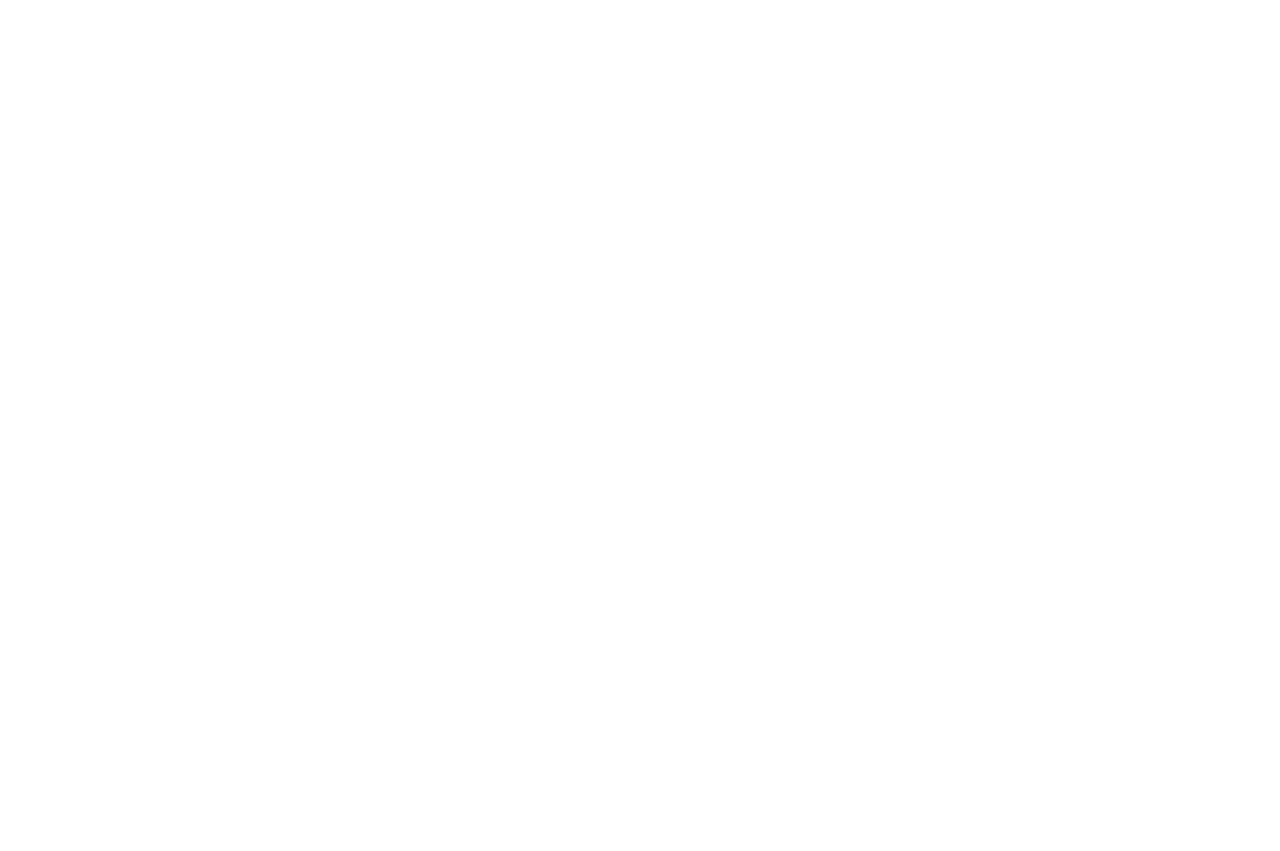
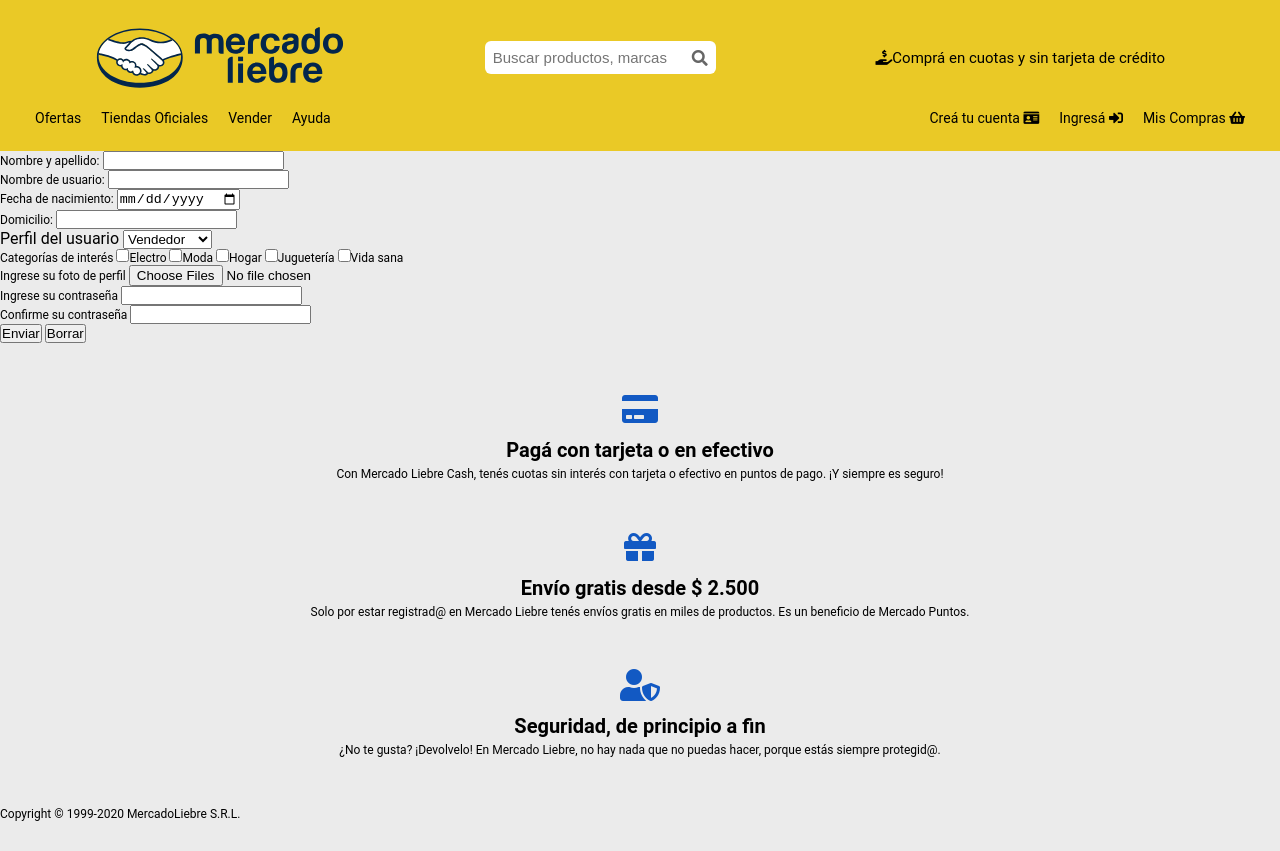
Before and after one commit to MagaliGiansiracusa/MercadoLiebre, a website: page views/register.html in a window 1280 px wide. Before the commit the page ends 800 px from the top, so only its background shows below. Drawn offline with Linux system fonts and the light colour scheme.

Commit message:
agrego los formularios

```diff
--- a/app.js
+++ b/app.js
@@ -11,10 +11,10 @@
     res.sendFile(__dirname + "/views/home.html")
 })
 
-app.get("/", (req,res)=>{
+app.get("/login", (req,res)=>{
     res.sendFile(__dirname + "/views/login.html")
 })
 
-app.get("/", (req,res)=>{
+app.get("/register", (req,res)=>{
     res.sendFile(__dirname + "/views/register.html")
 })
--- /dev/null
+++ b/public/css/styleLogin.css
@@ -0,0 +1,6 @@
+*{
+    margin: 0px;
+    padding: 0px;
+    box-sizing: border-box;
+}
+@import url('https://fonts.googleapis.com/css2?family=Roboto:wght@300&display=swap');
--- a/views/login.html
+++ b/views/login.html
@@ -1,12 +1,83 @@
-<!DOCTYPE html>
-<html lang="en">
+<html>
 <head>
-    <meta charset="UTF-8">
-    <meta http-equiv="X-UA-Compatible" content="IE=edge">
-    <meta name="viewport" content="width=device-width, initial-scale=1.0">
-    <title>Document</title>
+        <meta charset="UTF-8">
+        <meta http-equiv="X-UA-Compatible" content="IE=edge">
+        <meta name="viewport" content="width=device-width, initial-scale=1.0">
+        <title>Bienvenidos a Mercado Liebre</title>
+        <link rel="stylesheet" href="/css/style.css">
+        <link rel="stylesheet" href="/css/styleLogin.css">
+        <link href="https://cdnjs.cloudflare.com/ajax/libs/font-awesome/5.15.3/css/all.min.css"
+        rel="stylesheet" />
 </head>
 <body>
+    <header>
+        <div class="top-header">
+            <div class="logo">
+                <a href="/"><img src="/images/logo-mercado-liebre.svg" alt="logo de mercado liebre"/></a>
+            </div>
+            <form class="busqueda" action="submit" method="GET">
+                <input type="text" name="busar" placeholder="Buscar productos, marcas">
+                <i class="fa fa-search"></i>
+            </form>
+        </form>
+        <p class="subtitulo"><i class="fas fa-hand-holding-usd"></i>Comprá en cuotas y sin tarjeta de crédito
+        </p>
+    </div>
+        <div class="link">
 
+            <nav>
+                <ul>
+                    <li class="links"> <a href="#">Ofertas</a></li>
+                    <li class="links"> <a href="#">Tiendas Oficiales</a></li>
+                    <li class="links"> <a href="#">Vender</a></li>
+                    <li class="links"> <a href="#">Ayuda</a></li>
+                </ul>
+                <ul>
+                    <li class="links"><a href="/register">Creá tu cuenta <i class="fas fa-id-card"></i></a></li>
+                    <li class="links"><a href="/login">Ingresá <i class="fas fa-sign-in-alt"></i></a></li>
+                    <li class="links"><a href="#">Mis Compras <i class="fas fa-shopping-basket"></i></a></li>
+                </ul>
+            </nav>
+        </div>
+        <div class="burger-menu">
+            <i class="fas fa-bars"></i>
+        </div>
+    </header>
+    <form action="/login" method="POST">
+        <p>
+            <label for="usuario">Usuario:</label>
+            <input type="text" name="usuario" id="usuario">
+        </p>
+        <p>
+            <label for="contraseña">Contraseña:</label>
+            <input type="password" name="contraseña">
+        </p>
+        <p>
+            <a href="/"><button>Enviar</button></a>
+        </p>
+    </form>
+    <footer>
+        <section class="consejo">
+            <i class="fas fa-credit-card"></i>
+            <h3>Pagá con tarjeta o en efectivo</h3>
+            <p>Con Mercado Liebre Cash, tenés cuotas sin interés con tarjeta o efectivo en
+                puntos de pago. ¡Y siempre es seguro!</p>
+        </section>
+        <section class="consejo">
+            <i class="fas fa-gift"></i>
+            <h3>Envío gratis desde $ 2.500</h3>
+            <p>Solo por estar registrad@ en Mercado Liebre tenés envíos gratis en miles de
+                productos. Es un beneficio de Mercado Puntos.</p>
+        </section>
+        <section class="consejo">
+            <i class="fas fa-user-shield"></i>
+            <h3>Seguridad, de principio a fin</h3>
+            <p>¿No te gusta? ¡Devolvelo! En Mercado Liebre, no hay nada que no puedas hacer,
+                porque estás siempre protegid@.</p>
+        </section>
+        <section>
+            <p>Copyright © 1999-2020 MercadoLiebre S.R.L.</p>
+        </section>
+    </footer>
 </body>
 </html>
--- a/views/register.html
+++ b/views/register.html
@@ -0,0 +1,118 @@
+<html>
+<head>
+        <meta charset="UTF-8">
+        <meta http-equiv="X-UA-Compatible" content="IE=edge">
+        <meta name="viewport" content="width=device-width, initial-scale=1.0">
+        <title>Bienvenidos a Mercado Liebre</title>
+        <link rel="stylesheet" href="/css/style.css">
+        <link rel="stylesheet" href="/css/styleRegister.css">
+        <link href="https://cdnjs.cloudflare.com/ajax/libs/font-awesome/5.15.3/css/all.min.css"
+        rel="stylesheet" />
+</head>
+<body>
+    <header>
+        <div class="top-header">
+            <div class="logo">
+                <a href="/"><img src="/images/logo-mercado-liebre.svg" alt="logo de mercado liebre"/></a>
+            </div>
+            <form class="busqueda" action="submit" method="GET">
+                <input type="text" name="busar" placeholder="Buscar productos, marcas">
+                <i class="fa fa-search"></i>
+            </form>
+        </form>
+        <p class="subtitulo"><i class="fas fa-hand-holding-usd"></i>Comprá en cuotas y sin tarjeta de crédito
+        </p>
+    </div>
+        <div class="link">
+
+            <nav>
+                <ul>
+                    <li class="links"> <a href="#">Ofertas</a></li>
+                    <li class="links"> <a href="#">Tiendas Oficiales</a></li>
+                    <li class="links"> <a href="#">Vender</a></li>
+                    <li class="links"> <a href="#">Ayuda</a></li>
+                </ul>
+                <ul>
+                    <li class="links"><a href="/register">Creá tu cuenta <i class="fas fa-id-card"></i></a></li>
+                    <li class="links"><a href="/login">Ingresá <i class="fas fa-sign-in-alt"></i></a></li>
+                    <li class="links"><a href="#">Mis Compras <i class="fas fa-shopping-basket"></i></a></li>
+                </ul>
+            </nav>
+        </div>
+        <div class="burger-menu">
+            <i class="fas fa-bars"></i>
+        </div>
+    </header>
+<form action="/register" method="POST">
+    <p>
+        <label for="nombre">Nombre y apellido:</label>
+        <input type="text" name="nombre" id="nombre">
+    </p>
+    <p>
+        <label for="usuario">Nombre de usuario:</label>
+        <input type="text" name="usuario" id="usuario">
+    </p>
+    <p>
+        <label for="nacimiento">Fecha de nacimiento:</label>
+        <input type="date" name="nacimiento" id="nacimiento">
+    </p>
+    <p>
+        <label for="domicilio">Domicilio:</label>
+        <input type="text" name="domicilio" id="domicilio">
+    </p>
+    <label for="perfil">Perfil del usuario</label>
+    <select name="Perfil">
+        <option value="vendedor">Vendedor</option>
+        <option value="comprador">Comprador</option>
+        <option value="ambos">Ambos</option>
+    </select>
+    <p>
+        <label for="interes">Categorías de interés</label>
+            <input type="checkbox" name="interes" value="Electro">Electro
+            <input type="checkbox" name="interes" value="Moda">Moda
+            <input type="checkbox" name="interes" value="Hogar">Hogar
+            <input type="checkbox" name="interes" value="Juguetería">Juguetería
+            <input type="checkbox" name="interes" value="Vida sana">Vida sana
+    </p>
+    <p>
+        <label for="foto">Ingrese su foto de perfil</label>
+        <input type="file" name="avatar" accept=".jpg" multiple>
+    </p>
+    <p>
+        <label for="contraseña">Ingrese su contraseña</label>
+        <input type="password" name="contraseña">
+    </p>
+    <p>
+        <label for="contraseñaConfirmada">Confirme su contraseña</label>
+        <input type="password" name="contraseña">
+    </p>
+    <p>
+        <button type="submit">Enviar</button>
+        <button type="reset">Borrar</button>
+    </p>
+</form>
+<footer>
+    <section class="consejo">
+        <i class="fas fa-credit-card"></i>
+        <h3>Pagá con tarjeta o en efectivo</h3>
+        <p>Con Mercado Liebre Cash, tenés cuotas sin interés con tarjeta o efectivo en
+            puntos de pago. ¡Y siempre es seguro!</p>
+    </section>
+    <section class="consejo">
+        <i class="fas fa-gift"></i>
+        <h3>Envío gratis desde $ 2.500</h3>
+        <p>Solo por estar registrad@ en Mercado Liebre tenés envíos gratis en miles de
+            productos. Es un beneficio de Mercado Puntos.</p>
+    </section>
+    <section class="consejo">
+        <i class="fas fa-user-shield"></i>
+        <h3>Seguridad, de principio a fin</h3>
+        <p>¿No te gusta? ¡Devolvelo! En Mercado Liebre, no hay nada que no puedas hacer,
+            porque estás siempre protegid@.</p>
+    </section>
+    <section>
+        <p>Copyright © 1999-2020 MercadoLiebre S.R.L.</p>
+    </section>
+</footer>
+</body>
+</html>
```
Also changed, not shown: views/home.html (+1 -4 lines), public/css/styleRegister.css (added).
